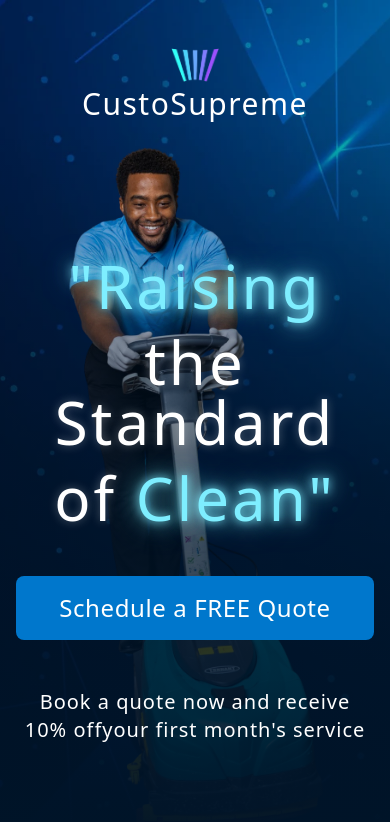
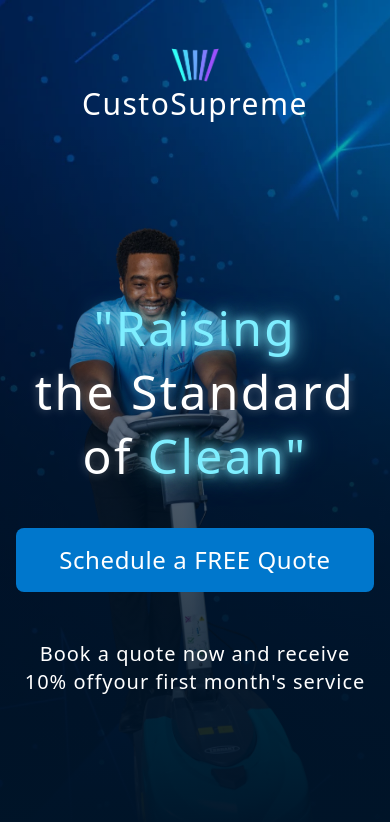
Before and after one commit to ss251/custo-supreme, a Next.js app: page /landing in a window 390 px wide. Shown: the top 822 px of the page. Built offline with nearby package versions, Linux system fonts and the light colour scheme.

Commit message:
fix: positioning of landing image in mobile

```diff
--- a/app/landing/page.tsx
+++ b/app/landing/page.tsx
@@ -100,7 +100,7 @@ export default function LandingPage() {
               src="/landing/cleaner-landing-1.png"
               alt="Cleaning professional background"
               fill
-              className="object-contain object-center scale-150 z-0"
+              className="object-contain object-center scale-150 translate-y-20 z-0"
               priority
             />
             <div className="absolute inset-0 bg-gradient-to-t from-[#001428] via-[#001428]/70 to-transparent z-10" />
@@ -110,15 +110,15 @@ export default function LandingPage() {
             {/* Text Content - centered for all screens */}
             <div className="z-20 text-center pt-8 md:pt-24">
               <div className="space-y-4 mb-12">
-                <h2 className="text-[#7eeeff] text-6xl sm:text-7xl md:text-8xl font-benzin leading-none tracking-wider
+                <h2 className="text-[#7eeeff] text-5xl sm:text-6xl md:text-8xl font-benzin leading-none tracking-wider
                   [text-shadow:_0_0_10px_rgb(126_238_255_/_90%),_0_0_20px_rgb(126_238_255_/_70%),_0_0_30px_rgb(126_238_255_/_50%)]">
                   &quot;Raising
                 </h2>
-                <div className="text-[#ffffff] text-6xl sm:text-7xl md:text-8xl font-benzin leading-none tracking-wider
+                <div className="text-[#ffffff] text-5xl sm:text-6xl md:text-8xl font-benzin leading-none tracking-wider
                   [text-shadow:_0_0_10px_rgb(255_255_255_/_30%)]">
                   the Standard
                 </div>
-                <div className="text-6xl sm:text-7xl md:text-8xl font-benzin leading-none tracking-wider">
+                <div className="text-5xl sm:text-6xl md:text-8xl font-benzin leading-none tracking-wider">
                   <span className="text-[#ffffff] [text-shadow:_0_0_10px_rgb(255_255_255_/_30%)]">of </span>
                   <span className="text-[#7eeeff] [text-shadow:_0_0_10px_rgb(126_238_255_/_90%),_0_0_20px_rgb(126_238_255_/_70%),_0_0_30px_rgb(126_238_255_/_50%)]">
                     Clean&quot;
```
